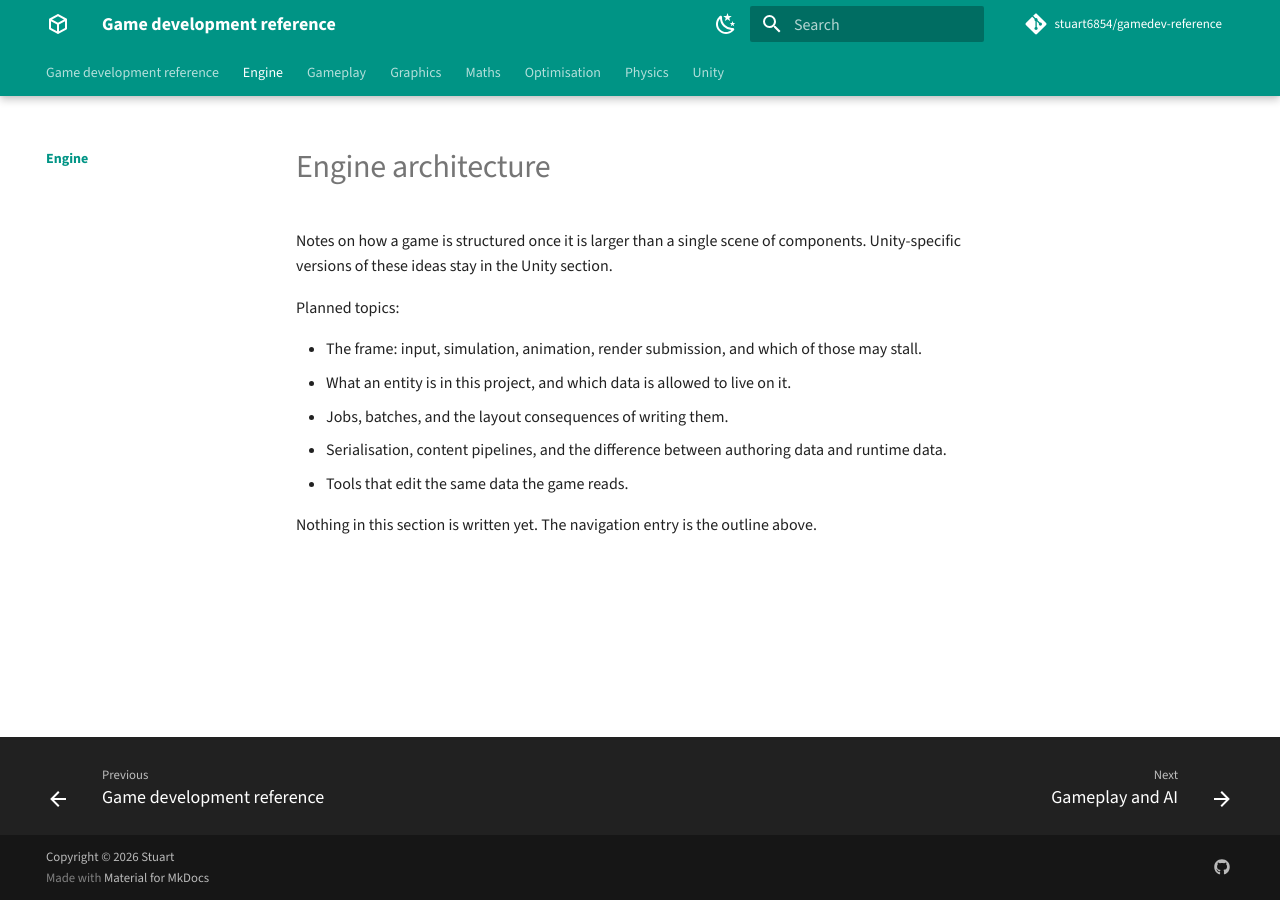
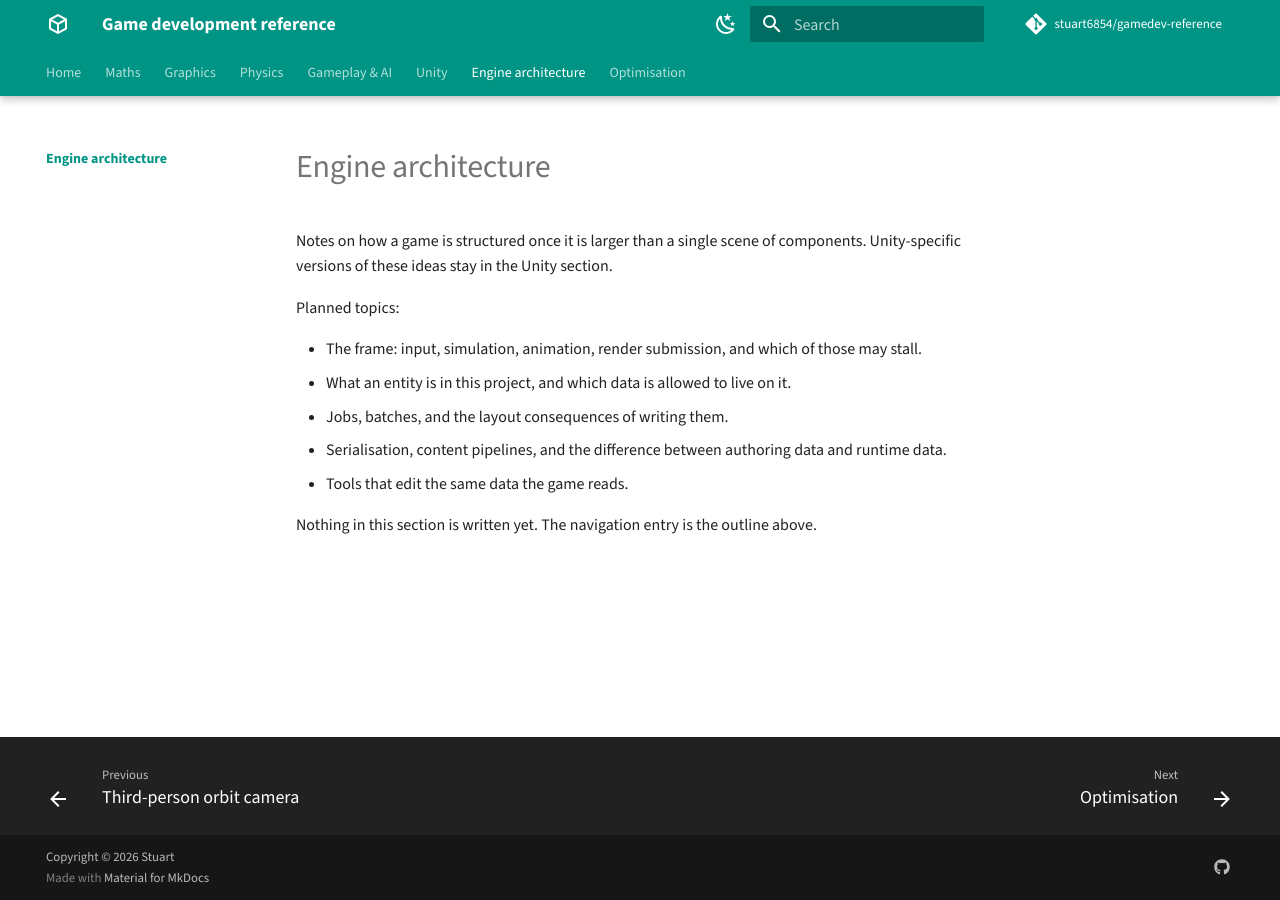
Before and after one commit to stuart6854/gamedev-reference, an MkDocs documentation site: the page built from docs/engine/index.md, in a window 1280 px wide. Built offline with MkDocs 1.6.1 and Material for MkDocs 9.7.7, drawn with Linux system fonts in a browser that asks for light colours; comment, search, counter and statistics services are not loaded; part of the change alters nothing that is shown.

Commit message:
Put the reference sections in a fixed navigation order
MkDocs was inventing the nav from the directory listing, so the tabs
came out alphabetical. Declare the subject order explicitly, with each
section index as the section page.

Co-authored-by: Stuart Millman <stuart6854@users.noreply.github.com>

```diff
--- a/mkdocs.yml
+++ b/mkdocs.yml
@@ -6,6 +6,26 @@ repo_url: https://github.com/stuart6854/gamedev-reference
 repo_name: stuart6854/gamedev-reference
 edit_uri: edit/main/docs/
 copyright: Copyright &copy; 2026 Stuart
+
+nav:
+  - Home: index.md
+  - Maths:
+      - maths/index.md
+      - Interpolation and easing: maths/interpolation.md
+  - Graphics:
+      - graphics/index.md
+      - Coordinate spaces: graphics/coordinate-spaces.md
+  - Physics:
+      - physics/index.md
+  - Gameplay & AI:
+      - gameplay/index.md
+  - Unity:
+      - unity/index.md
+      - Third-person orbit camera: unity/orbit-camera.md
+  - Engine architecture:
+      - engine/index.md
+  - Optimisation:
+      - optimisation/index.md
 
 theme:
   name: material
```
